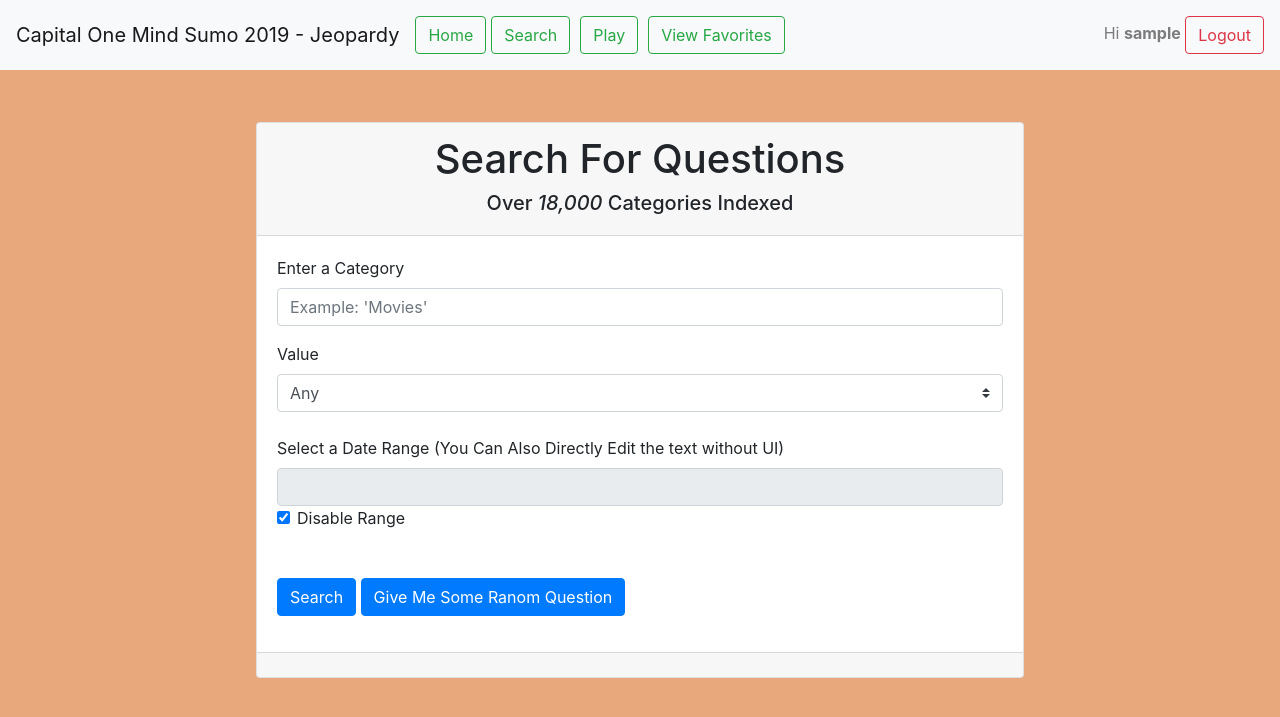
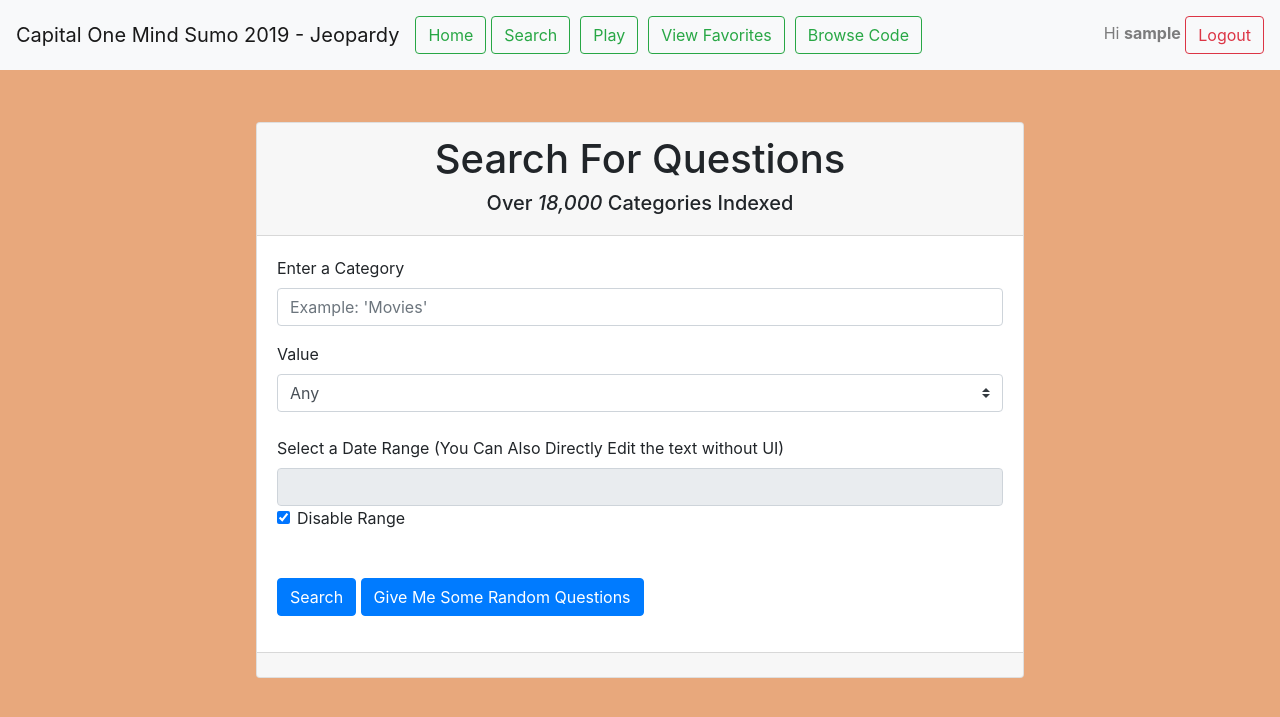
Before and after one commit to sohailk2/CapitalOne_MindSumo, a Flask app: page /search in a window 1280 px wide. Shown: the top 717 px of the page. Run offline with Flask 2, Linux system fonts and the light colour scheme; the visitor is signed in with stand-in values (Sample User, id 1); data comes from the database, SQL or seed files in the repository; parts of the project's set-up code (start-up, migrations or seed data) failed here and were passed over; some libraries are stand-ins or nearby versions.

Commit message:
random questions in search

```diff
--- a/app/routes.py
+++ b/app/routes.py
@@ -10,9 +10,6 @@
 import ast
 import random
 import datetime
-
-
-
 
 # https://www.dataquest.io/blog/python-api-tutorial/ THIS IS HOW TO GET THE JSON CONTENT AND STUFF
 
@@ -203,6 +200,7 @@
     mindate = request.args.get('mindate')
 
 
+
     # so what this page is going to do is just display the results and stuff
     # those elements should have the option to add to saved questions and stuff
 
@@ -233,6 +231,10 @@
 
 
 
+    # do the random thing
+    if request.args.get("random") != None:
+        categoryIds = random.sample(categoryList, 50)
+
     if (page > len(categoryIds) - 1):
         query = []
     else:
--- a/app/templates/base.html
+++ b/app/templates/base.html
@@ -91,6 +91,10 @@
                 <li class="nav-item" style="margin-left: 5px; margin-right: 5px;">
                         <button class="btn btn-outline-success" type="button" onclick='window.open("{{ url_for('viewFavorites') }}","_self")'>View Favorites</button>
                 </li>
+
+                <li class="nav-item" style="margin-left: 5px; margin-right: 5px;">
+                    <button class="btn btn-outline-success" type="button" onclick='window.open("https://github.com/sohailk2/CapitalOne_MindSumo")'>Browse Code</button>
+                </li>
               </ul>
 
               <span class="navbar-text">
--- a/app/templates/search.html
+++ b/app/templates/search.html
@@ -9,6 +9,14 @@
 
     }
 </style>
+
+<script>
+
+    function randomQuestion() {
+        window.open("{{ url_for('viewQuestions', random = '') }}","_self");
+    }
+
+</script>
 
 <div class="card centerCenter" style="width: 60%;">
     <div class="card-header text-center">
@@ -78,7 +86,7 @@
             <br><br>
 
             <button type="submit" class="btn btn-primary">Search</button>
-            <button type="submit" class="btn btn-primary">Give Me Some Ranom Question</button>
+            <button type="button" class="btn btn-primary" onclick="randomQuestion()" >Give Me Some Random Questions</button>
 
 
         </form>
```
Also changed, not shown: 1 other file.
